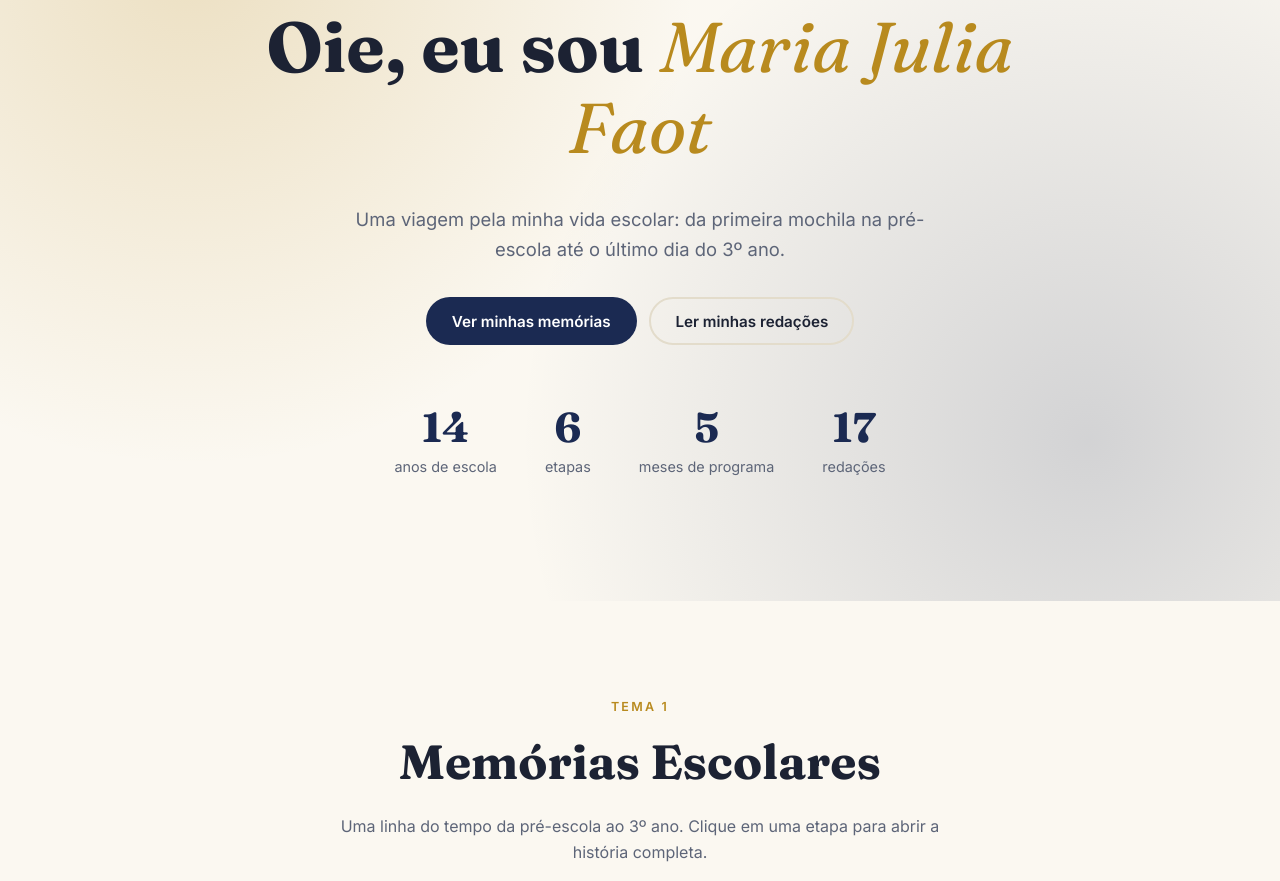
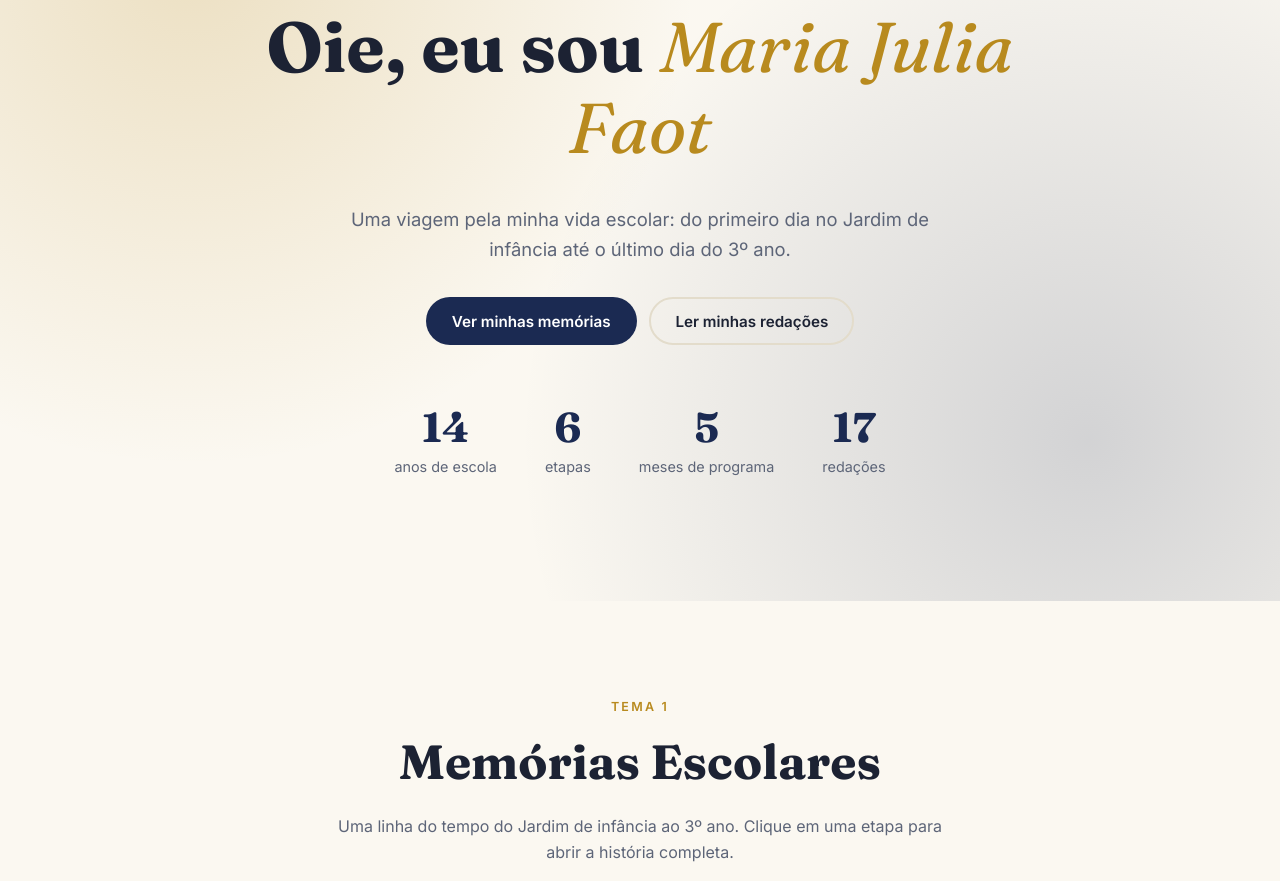
Before and after one commit to Faot-Maju/school_memories, a plain HTML site: page index.html in a window 1280 px wide. Shown: the part 199-1080 px from the top of the page. Drawn offline with Linux system fonts and the light colour scheme.

Commit message:
Update index.html

```diff
--- a/index.html
+++ b/index.html
@@ -47,7 +47,7 @@
         <h1>Oie, eu sou <span class="accent" id="nomeAluno">Maria Julia Faot</span></h1>
 
         <p class="hero-sub">
-          Uma viagem pela minha vida escolar: da primeira mochila na pré-escola
+          Uma viagem pela minha vida escolar: do primeiro dia no Jardim de infância
           até o último dia do 3º ano.
         </p>
 
@@ -72,7 +72,7 @@
           <p class="eyebrow">Tema 1</p>
           <h2>Memórias Escolares</h2>
           <p class="lead">
-            Uma linha do tempo da pré-escola ao 3º ano.
+            Uma linha do tempo do Jardim de infância ao 3º ano.
             Clique em uma etapa para abrir a história completa.
           </p>
         </header>
```
